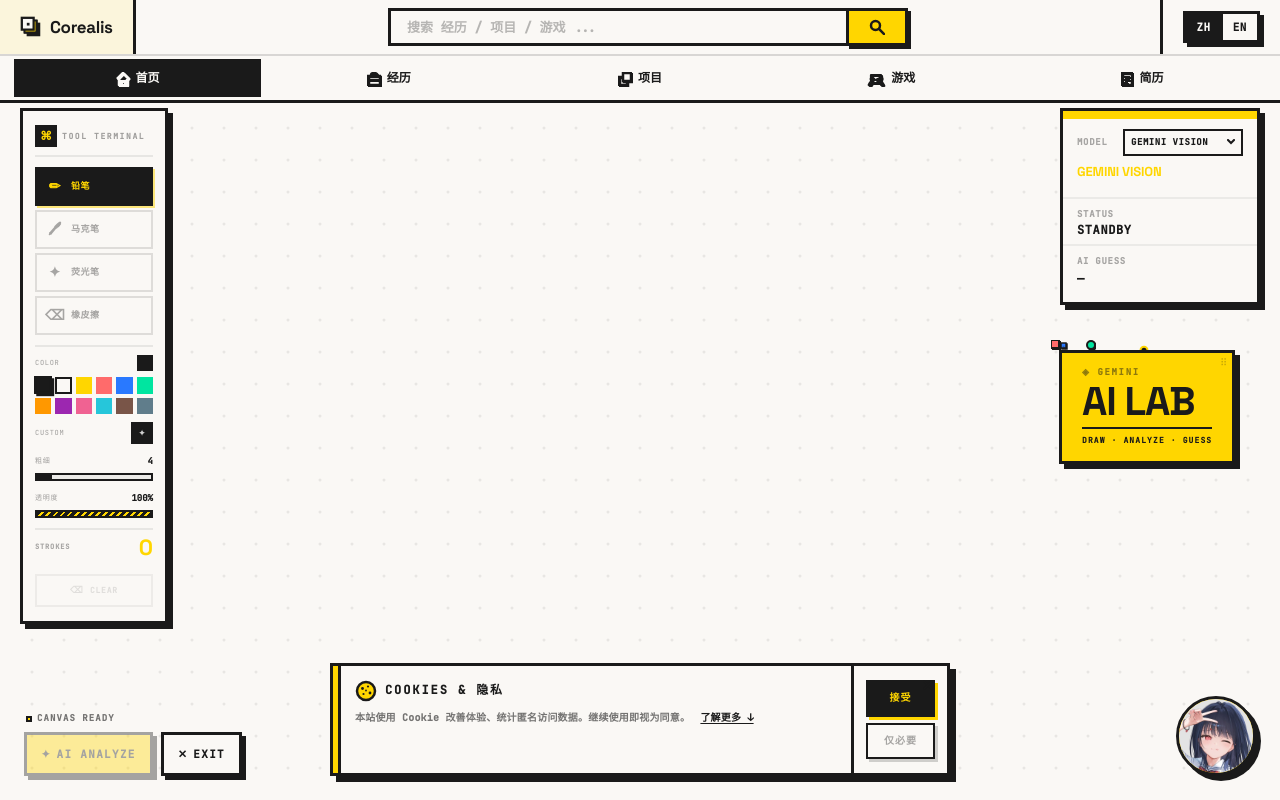
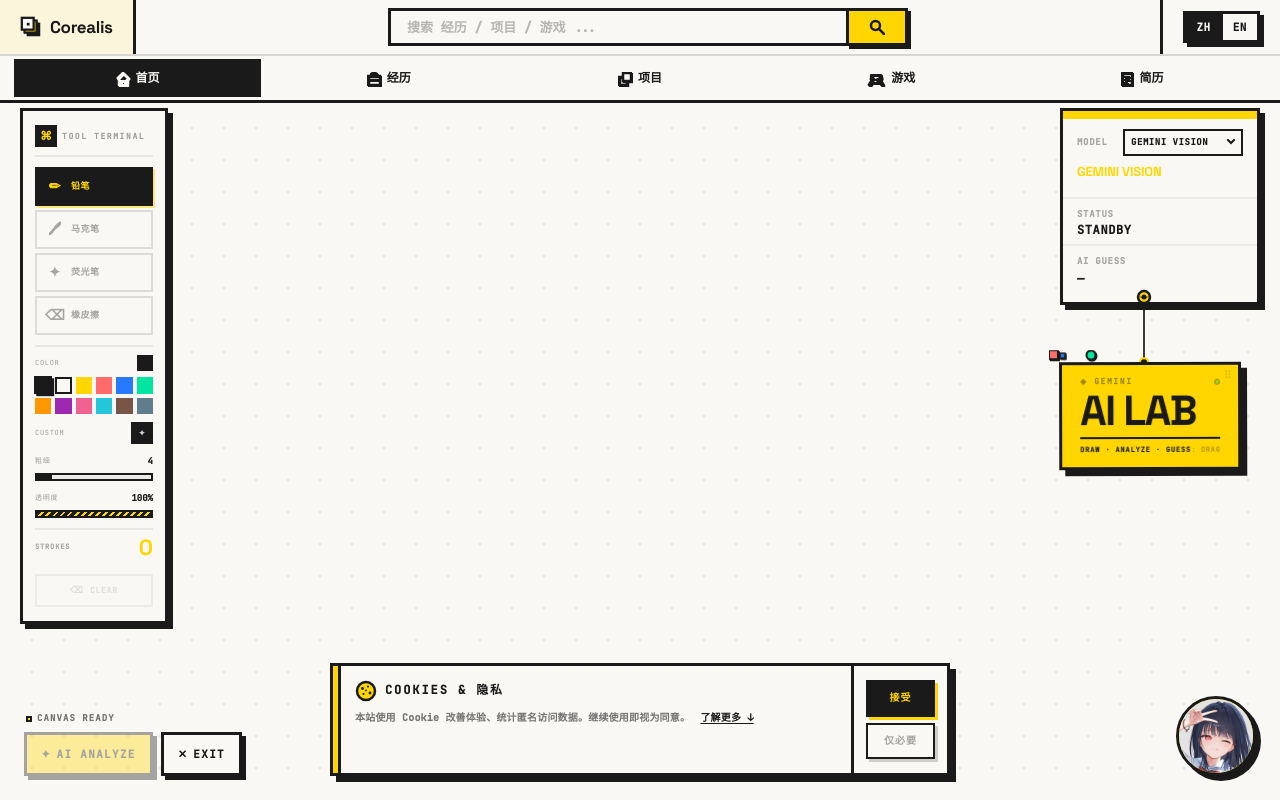
Before and after one commit to KDTikkly/haoyuan-web, a Vue app: page / in a window 1280 px wide. Both pictures are taken after a click on the button "展开涂鸦结界". Shown: the top 800 px of the page. Built offline with nearby package versions, Linux system fonts and the light colour scheme.

Commit message:
fix: v8.4 rope z-index 9000+ (above canvas), slow-decay physics, redesigned charm card

```diff
--- a/src/components/PhysicsCharm.vue
+++ b/src/components/PhysicsCharm.vue
@@ -1,27 +1,37 @@
 <template>
   <!--
-    PhysicsCharm.vue — 真实 2D 弹簧物理挂饰 v8.3
+    PhysicsCharm.vue — 真实 2D 弹簧物理挂饰 v8.4
     锚点：inject('streamAnchor') → recognition-stream 底边中心
-    物理：重力 + 胡克定律 + 阻尼，rAF 演算
+    物理：重力 + 胡克定律 + 高阻尼慢收敛，rAF 演算
+    z-index: 9000+（高于画板 z:60、工具栏 z:22，始终可见）
   -->
   <template v-if="isActive">
     <svg class="rope-svg" aria-hidden="true">
       <defs>
         <filter id="rope-shadow" x="-20%" y="-20%" width="140%" height="140%">
-          <feDropShadow dx="1" dy="1" stdDeviation="1" flood-color="#1A1A1A" flood-opacity="0.3"/>
+          <feDropShadow dx="1" dy="2" stdDeviation="1.5" flood-color="#1A1A1A" flood-opacity="0.25"/>
+        </filter>
+        <!-- 绳索纹理：微小锯齿感 -->
+        <filter id="rope-texture" x="-5%" y="-5%" width="110%" height="110%">
+          <feTurbulence type="fractalNoise" baseFrequency="0.9" numOctaves="2" result="noise"/>
+          <feDisplacementMap in="SourceGraphic" in2="noise" scale="0.8" xChannelSelector="R" yChannelSelector="G"/>
         </filter>
       </defs>
-      <!-- 绳索：锚点 → 标牌顶边中心（py - CHARM_TOP_OFFSET） -->
+      <!-- 绳索主体 -->
       <line
         :x1="anchorX" :y1="anchorY"
         :x2="px" :y2="ropeEndY"
-        stroke="#1A1A1A" stroke-width="3"
+        stroke="#1A1A1A" stroke-width="2.5"
         stroke-linecap="round"
         filter="url(#rope-shadow)"
+        opacity="0.85"
       />
-      <circle :cx="anchorX" :cy="anchorY" r="5" fill="#FFD600" stroke="#1A1A1A" stroke-width="2.5"/>
-      <circle :cx="anchorX" :cy="anchorY" r="2" fill="#1A1A1A"/>
-      <circle :cx="px" :cy="ropeEndY" r="3.5" fill="#1A1A1A" stroke="#FFD600" stroke-width="2"/>
+      <!-- 锚点装饰：黄色螺钉 -->
+      <circle :cx="anchorX" :cy="anchorY" r="6" fill="#FFD600" stroke="#1A1A1A" stroke-width="2.5"/>
+      <circle :cx="anchorX" :cy="anchorY" r="2.5" fill="#1A1A1A"/>
+      <line :x1="anchorX - 5" :y1="anchorY" :x2="anchorX + 5" :y2="anchorY" stroke="#1A1A1A" stroke-width="1.5" opacity="0.4"/>
+      <!-- 绳端挂钩点 -->
+      <circle :cx="px" :cy="ropeEndY" r="4" fill="#1A1A1A" stroke="#FFD600" stroke-width="2"/>
     </svg>
 
     <div
@@ -29,24 +39,36 @@
       :class="{ 'charm--dragging': isDragging, 'charm--settled': isSettled }"
       :style="charmStyle"
       role="banner"
-      aria-label="AI Lab 可拖动挂饰"
+      aria-label="AI Lab 可拖动挂饰，拖动后松手触发弹性回弹"
       @pointerdown="startDrag"
     >
-      <svg class="charm-deco" width="44" height="44" viewBox="0 0 44 44" fill="none" aria-hidden="true">
-        <rect x="0" y="0" width="8" height="8" fill="#FF6B6B" stroke="#1A1A1A" stroke-width="2"/>
-        <rect x="10" y="3" width="5" height="5" fill="#2979FF" stroke="#1A1A1A" stroke-width="1.5"/>
-        <polygon points="36,38 44,38 44,44" fill="#FFD600" stroke="#1A1A1A" stroke-width="1.5"/>
-        <circle cx="40" cy="5" r="4" fill="#00E5A0" stroke="#1A1A1A" stroke-width="2"/>
-        <line x1="12" y1="6" x2="36" y2="40" stroke="#1A1A1A" stroke-width="1.5" stroke-dasharray="3 4" stroke-opacity="0.3"/>
+      <!-- Memphis 装饰元素 -->
+      <svg class="charm-deco" width="48" height="48" viewBox="0 0 48 48" fill="none" aria-hidden="true">
+        <rect x="0" y="0" width="9" height="9" fill="#FF6B6B" stroke="#1A1A1A" stroke-width="2"/>
+        <rect x="11" y="3" width="5" height="5" fill="#2979FF" stroke="#1A1A1A" stroke-width="1.5"/>
+        <polygon points="37,39 46,39 46,46" fill="#FFD600" stroke="#1A1A1A" stroke-width="1.5"/>
+        <circle cx="42" cy="5" r="4.5" fill="#00E5A0" stroke="#1A1A1A" stroke-width="2"/>
+        <line x1="13" y1="7" x2="37" y2="41" stroke="#1A1A1A" stroke-width="1.5" stroke-dasharray="3 4" opacity="0.25"/>
       </svg>
 
       <div class="charm-card">
-        <span class="charm-tag">{{ modelTag }}</span>
+        <!-- 顶部状态行：模型标签 + 活跃指示灯 -->
+        <div class="charm-header">
+          <span class="charm-tag">{{ modelTag }}</span>
+          <span class="charm-dot" aria-label="active" title="AI Ready"></span>
+        </div>
+
         <span class="charm-title">AI LAB</span>
-        <span class="charm-sub">DRAW · ANALYZE · GUESS</span>
+
+        <!-- 底部操作提示行 -->
+        <div class="charm-footer">
+          <span class="charm-sub">DRAW · ANALYZE · GUESS</span>
+          <span class="charm-hint" aria-hidden="true">↕ DRAG</span>
+        </div>
       </div>
 
-      <div class="drag-handle" aria-hidden="true" title="拖动"><span>⠿</span></div>
+      <!-- 拖拽手柄 -->
+      <div class="drag-handle" aria-hidden="true" title="拖动我"><span>⠿</span></div>
     </div>
   </template>
 </template>
@@ -105,14 +127,18 @@ const isSettled = ref(false) // 是否已物理收敛
 const ropeEndY = computed(() => py.value - CHARM_HALF_H)
 
 // ── 物理常数 ─────────────────────────────────────────────────────────────────
-const GRAVITY    = 0.30    // 重力加速度 px/frame²（略微减小，下落更优雅）
-const SPRING_K   = 0.042   // 胡克弹簧系数
-const DAMPING    = 0.80    // 速度阻尼（↑ = 更多弹跳次数才收敛）
-const ANGLE_K    = 0.04    // 旋转回正弹簧
-const ANGLE_DAMP = 0.76    // 旋转阻尼
+// 调参原则：
+//   - DAMPING 越高 → 每帧保留速度比例越高 → 振幅衰减越慢 → 弹跳次数更多
+//   - SPRING_K 越大 → 弹力越强 → 振荡频率越高（改小 = 慢悠悠大摆幅）
+//   - GRAVITY 对归位后上下振荡贡献明显，适度保留
+const GRAVITY    = 0.25    // 较小重力 → 下落感柔和，上下振幅更显著
+const SPRING_K   = 0.028   // ↓ 弹簧系数减小 → 慢悠悠大摆幅（原0.042）
+const DAMPING    = 0.935   // ↑ 高阻尼保留率 → 振荡衰减非常慢（原0.80）
+const ANGLE_K    = 0.032   // 旋转回正弹簧（配合 SPRING_K 同步调慢）
+const ANGLE_DAMP = 0.92    // ↑ 旋转阻尼 → 摆动角度跟随线速度更流畅
 const REST_ANGLE = 0
-const MAX_RADIUS = 580     // ↑ 最大拉伸半径（原 420 → 580，拖拽范围更大）
-const ROPE_LEN   = 90      // 绳子自然长度（锚点 → 标牌质心距离）
+const MAX_RADIUS = 580     // 最大拉伸半径
+const ROPE_LEN   = 100     // 绳子自然长度（↑ 略加长，静止位置更低更突出）
 
 let rafId: number | null = null
 let windTimer: ReturnType<typeof setTimeout> | null = null
@@ -169,17 +195,17 @@ function physicsTick() {
   if (py.value < margin) { py.value = margin; vy = Math.abs(vy) * 0.5 }
   if (py.value > window.innerHeight - margin) { py.value = window.innerHeight - margin; vy = -Math.abs(vy) * 0.5 }
 
-  // 6. 旋转
-  const targetAngle = REST_ANGLE + vx * 1.8
+  // 6. 旋转（跟随 x 速度，系数 × 2.2 让摆幅更明显）
+  const targetAngle = REST_ANGLE + vx * 2.2
   const da = targetAngle - pAngle.value
   vAngle = (vAngle + da * ANGLE_K) * ANGLE_DAMP
   pAngle.value += vAngle
 
-  // 7. 收敛检测
+  // 7. 收敛检测（阈值宽松以匹配高阻尼参数，避免无限循环）
   const settled =
-    Math.abs(vx) < 0.04 && Math.abs(vy) < 0.04 &&
-    Math.abs(dx) < 0.5  && Math.abs(dy) < 0.5  &&
-    Math.abs(vAngle) < 0.02
+    Math.abs(vx) < 0.08 && Math.abs(vy) < 0.08 &&
+    Math.abs(dx) < 1.2  && Math.abs(dy) < 1.2  &&
+    Math.abs(vAngle) < 0.04
 
   if (settled) {
     px.value = rest.x
@@ -211,17 +237,15 @@ function scheduleWindGust() {
 // ── Idle 引导动效：静止后定期给予轻微冲量，吸引玩家拖动 ────────────────────
 function scheduleIdleAnimation() {
   stopIdleAnimation()
-  // 3~5s 后触发一次轻摇，循环往复
-  const delay = 3000 + Math.random() * 2000
+  const delay = 3500 + Math.random() * 2500
   idleTimer = setTimeout(() => {
     if (!isDragging.value && isSettled.value && props.isActive) {
-      // 轻柔的左右微摇冲量
       const side = Math.random() > 0.5 ? 1 : -1
-      vx = side * (1.2 + Math.random() * 1.0)
-      vy = -(0.4 + Math.random() * 0.4)
-      vAngle = side * (0.6 + Math.random() * 0.4)
+      // 增大 idle 冲量：让 idle 摇摆更明显（原 1.2~2.2 → 2.5~4.5）
+      vx = side * (2.5 + Math.random() * 2.0)
+      vy = -(0.8 + Math.random() * 0.8)
+      vAngle = side * (1.2 + Math.random() * 0.8)
       startPhysics()
-      // 物理结束后会再次调用 scheduleIdleAnimation，形成循环
     } else if (props.isActive && !isDragging.value) {
       scheduleIdleAnimation()
     }
@@ -292,14 +316,16 @@ function stopDrag(_e: PointerEvent) {
   if (!isDragging.value) return
   isDragging.value = false
 
-  // 松手冲量：位移越大弹力越猛（胡克定律体现）
+  // 松手冲量：位移越大弹力越猛，系数上调保证回弹第一波足够大
   const dispX = px.value - getRestPos().x
   const dispY = py.value - getRestPos().y
   const dist = Math.sqrt(dispX * dispX + dispY * dispY)
-  const impulse = Math.min(dist * 0.09, 22) // 稍微提高上限让弹跳更爽
+  const impulse = Math.min(dist * 0.12, 28) // 0.09→0.12，上限 22→28
   if (dist > 1) {
     vx = -(dispX / dist) * impulse
     vy = -(dispY / dist) * impulse
+    // 附加旋转冲量，松手瞬间有明显甩动感
+    vAngle = (-vx / Math.max(impulse, 1)) * 3.5
   }
 
   window.removeEventListener('pointermove', onDragMove)
@@ -357,139 +383,186 @@ onUnmounted(() => {
   inset: 0;
   width: 100vw;
   height: 100vh;
-  z-index: 21;
+  /* 高于所有 UI 层（画板激活时 z-index:60，工具栏 z-index:22），低于 modal(9999) */
+  z-index: 9000;
   pointer-events: none;
   overflow: visible;
 }
 
 .physics-charm {
   position: fixed;
-  z-index: 22;
+  z-index: 9001;
   display: flex;
   flex-direction: column;
   align-items: flex-start;
   cursor: grab;
   will-change: transform, left, top;
   user-select: none;
+  isolation: isolate;
 }
 
 .physics-charm.charm--dragging {
   cursor: grabbing;
 }
 
+/* ── Memphis 装饰图形 ─────────────────────────────────────────────────────── */
 .charm-deco {
   position: absolute;
-  top: -10px;
-  left: -8px;
+  top: -12px;
+  left: -10px;
   z-index: 0;
   pointer-events: none;
   filter: drop-shadow(1px 1px 0px #1A1A1A);
 }
 
+/* ── 主卡片 ─────────────────────────────────────────────────────────────── */
 .charm-card {
   position: relative;
   z-index: 1;
   display: flex;
   flex-direction: column;
-  gap: 3px;
+  gap: 4px;
   background: #FFD600;
   border: 3px solid #1A1A1A;
-  box-shadow: 5px 5px 0 0 #1A1A1A;
-  padding: 12px 20px 14px;
-  min-width: 170px;
-  transition: box-shadow 0.1s;
+  box-shadow: 6px 6px 0 0 #1A1A1A;
+  padding: 10px 18px 12px;
+  min-width: 175px;
+  transition: box-shadow 0.12s ease, transform 0.12s ease;
 }
 
-.physics-charm:hover .charm-card {
-  box-shadow: 7px 7px 0 0 #1A1A1A;
+.physics-charm:active .charm-card,
+.physics-charm.charm--dragging .charm-card {
+  box-shadow: 2px 2px 0 0 #1A1A1A;
+  transform: translate(4px, 4px);
 }
 
-.physics-charm.charm--dragging .charm-card {
-  box-shadow: 3px 3px 0 0 #1A1A1A;
+/* ── 顶部 header：模型标签 + 状态指示灯 ─────────────────────────────────── */
+.charm-header {
+  display: flex;
+  align-items: center;
+  justify-content: space-between;
+  gap: 8px;
 }
 
 .charm-tag {
   font-family: 'JetBrains Mono', monospace;
-  font-size: 9px;
+  font-size: 8px;
   font-weight: 700;
-  letter-spacing: 0.18em;
-  color: #1A1A1A80;
+  letter-spacing: 0.2em;
+  color: #1A1A1A70;
   text-transform: uppercase;
 }
 
+/* 活跃状态绿点 */
+.charm-dot {
+  width: 6px;
+  height: 6px;
+  border-radius: 50%;
+  background: #00C853;
+  border: 1.5px solid #1A1A1A;
+  animation: dot-blink 2s ease-in-out infinite;
+  flex-shrink: 0;
+}
+
+@keyframes dot-blink {
+  0%, 100% { opacity: 1; }
+  50%       { opacity: 0.35; }
+}
+
+/* ── 主标题 ─────────────────────────────────────────────────────────────── */
 .charm-title {
   font-family: 'Space Grotesk', Inter, sans-serif;
-  font-size: 40px;
+  font-size: 42px;
   font-weight: 900;
   color: #1A1A1A;
-  line-height: 0.95;
-  letter-spacing: -0.03em;
+  line-height: 0.92;
+  letter-spacing: -0.04em;
   text-transform: uppercase;
+}
+
+/* ── 底部 footer：操作提示 + 拖拽暗示 ──────────────────────────────────── */
+.charm-footer {
+  display: flex;
+  align-items: center;
+  justify-content: space-between;
+  border-top: 2.5px solid #1A1A1A;
+  padding-top: 5px;
+  margin-top: 2px;
 }
 
 .charm-sub {
   font-family: 'JetBrains Mono', monospace;
-  font-size: 8px;
+  font-size: 7px;
   font-weight: 700;
-  letter-spacing: 0.14em;
+  letter-spacing: 0.12em;
   color: #1A1A1A;
   text-transform: uppercase;
-  border-top: 2px solid #1A1A1A;
-  padding-top: 5px;
-  margin-top: 3px;
 }
 
+.charm-hint {
+  font-family: 'JetBrains Mono', monospace;
+  font-size: 7px;
+  font-weight: 700;
+  letter-spacing: 0.1em;
+  color: #1A1A1A50;
+  text-transform: uppercase;
+  transition: color 0.2s;
+}
+
+.physics-charm:hover .charm-hint {
+  color: #1A1A1A;
+}
+
+/* ── 拖拽手柄（右上角） ─────────────────────────────────────────────────── */
 .drag-handle {
   position: absolute;
   top: 4px;
-  right: 4px;
+  right: 5px;
   z-index: 2;
-  width: 16px;
-  height: 16px;
+  width: 18px;
+  height: 18px;
   display: flex;
   align-items: center;
   justify-content: center;
-  font-size: 10px;
-  color: #1A1A1A40;
+  font-size: 11px;
+  color: #1A1A1A30;
   letter-spacing: -1px;
   pointer-events: none;
+  transition: color 0.2s;
 }
 
-@media (max-width: 640px) {
-  .charm-card {
-    min-width: 120px;
-    padding: 8px 12px 10px;
-  }
-  .charm-title { font-size: 28px; }
-  .charm-sub { font-size: 7px; }
-}
-
-/* ── 静止时 idle 引导脉冲：subtle glow + cursor hint ─────────────────────── */
-.charm--settled .charm-card {
-  animation: charm-idle-pulse 3.2s ease-in-out infinite;
-}
-.charm--settled .drag-handle {
-  animation: handle-fade-in 0.6s ease forwards, handle-pulse 2.4s 0.6s ease-in-out infinite;
+.physics-charm:hover .drag-handle {
   color: #1A1A1A80;
 }
 
-@keyframes charm-idle-pulse {
-  0%, 100% { box-shadow: 5px 5px 0 0 #1A1A1A; }
-  50%       { box-shadow: 5px 5px 0 0 #1A1A1A, 0 0 0 4px #FFD60044; }
+/* ── 响应式 ─────────────────────────────────────────────────────────────── */
+@media (max-width: 640px) {
+  .charm-card {
+    min-width: 130px;
+    padding: 8px 12px 10px;
+  }
+  .charm-title { font-size: 30px; }
+  .charm-sub { font-size: 6px; }
+  .charm-hint { display: none; }
 }
 
-@keyframes handle-fade-in {
-  from { opacity: 0; transform: scale(0.7); }
-  to   { opacity: 1; transform: scale(1); }
+/* ── Settled（静止）状态：idle 脉冲引导 ─────────────────────────────────── */
+.charm--settled .charm-card {
+  animation: charm-idle-pulse 3.5s ease-in-out infinite;
 }
 
-@keyframes handle-pulse {
-  0%, 100% { color: #1A1A1A40; }
-  50%       { color: #1A1A1AAA; }
+@keyframes charm-idle-pulse {
+  0%, 100% {
+    box-shadow: 6px 6px 0 0 #1A1A1A;
+  }
+  45%, 55% {
+    box-shadow: 6px 6px 0 0 #1A1A1A, 0 0 0 5px #FFD60055, 0 0 12px 2px #FFD60022;
+  }
 }
 
-/* ── 拖拽时取消脉冲动画 ──────────────────────────────────────────────────── */
-.charm--dragging .charm-card {
+/* ── 拖拽时关闭所有动画 ─────────────────────────────────────────────────── */
+.charm--dragging .charm-card,
+.charm--dragging .charm-dot {
   animation: none;
 }
 </style>
```
